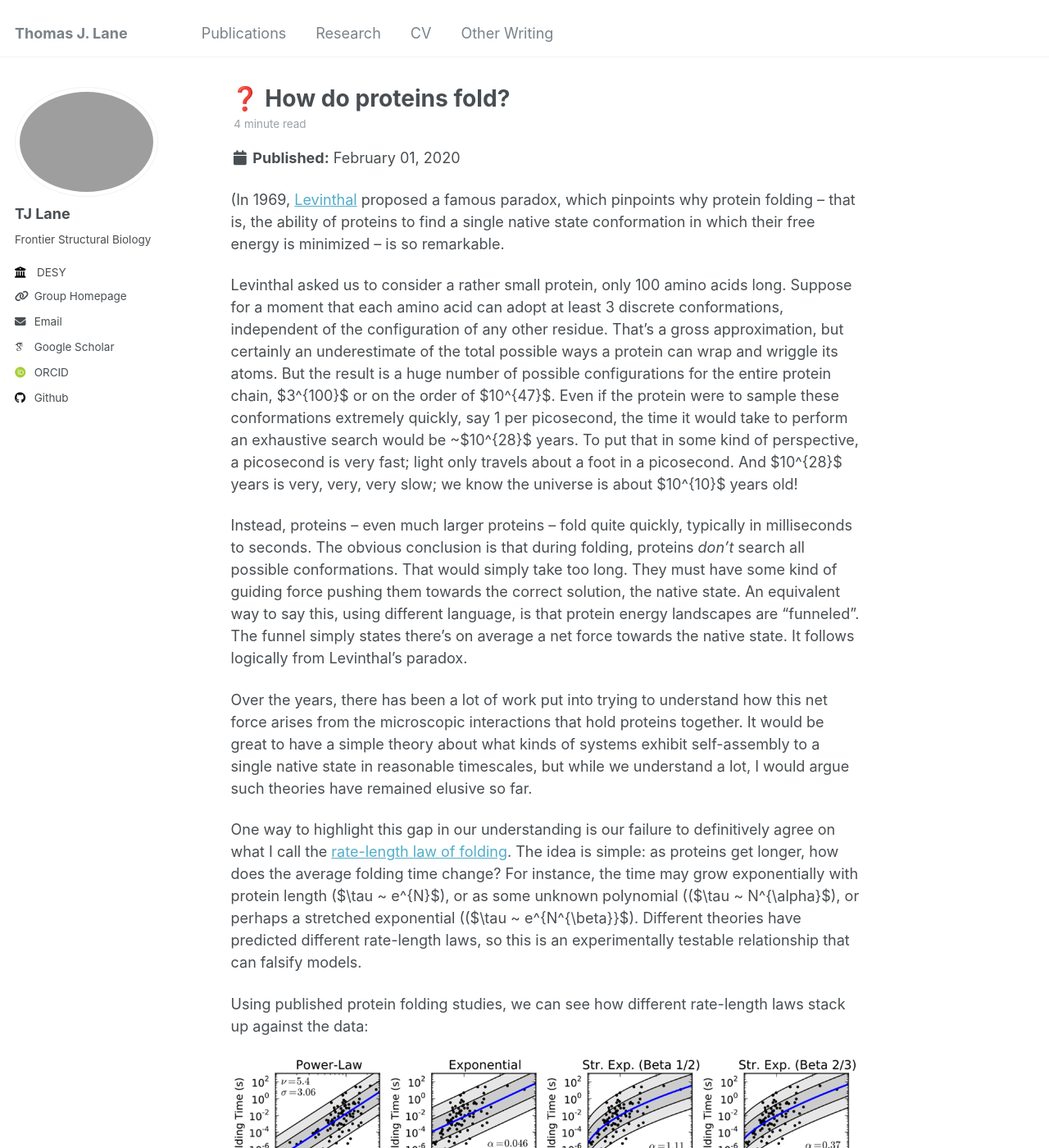
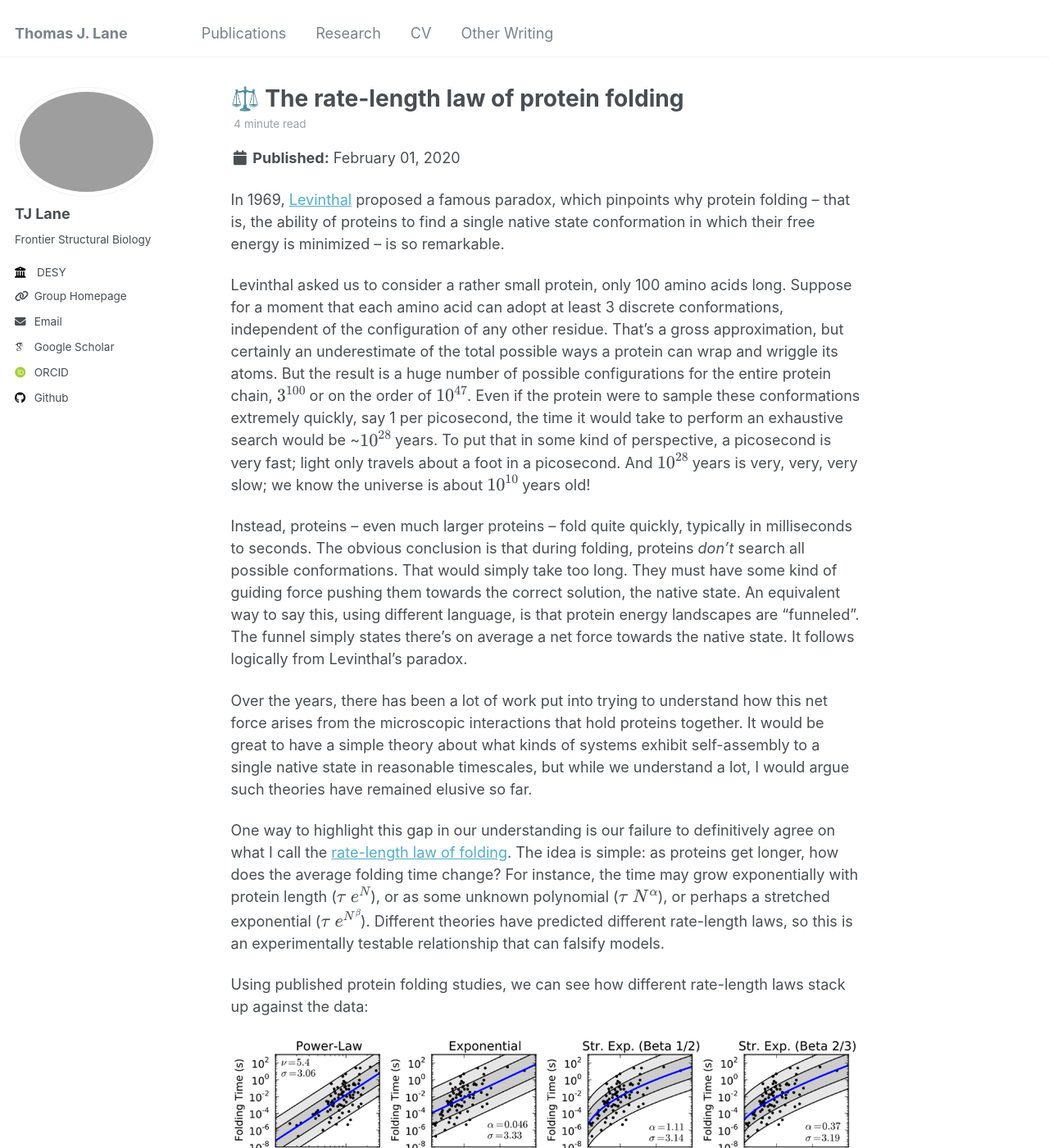
Before and after one commit to tjlane/tjlane.github.io, a Jekyll site: the page built from _posts/2020-02-01-protein-folding.md, in a window 1280 px wide and 1400 px high. Shown: the whole window at 82% size. Built offline with Jekyll 4.4.1, drawn with Linux system fonts in a browser that asks for light colours; some web fonts are replaced.

Commit message:
matjax fix

```diff
--- a/_posts/2020-02-01-protein-folding.md
+++ b/_posts/2020-02-01-protein-folding.md
@@ -1,20 +1,20 @@
 ---
-title: '❓ How do proteins fold?'
+title: '⚖️ The rate-length law of protein folding'
 date: 2020-02-01
 permalink: /posts/2010/protein-folding/
 tags:
   - physics
 ---
 
-(In 1969, [Levinthal](https://en.wikipedia.org/wiki/Cyrus_Levinthal) proposed a famous paradox, which pinpoints why protein folding – that is, the ability of proteins to find a single native state conformation in which their free energy is minimized – is so remarkable.
+In 1969, [Levinthal](https://en.wikipedia.org/wiki/Cyrus_Levinthal) proposed a famous paradox, which pinpoints why protein folding – that is, the ability of proteins to find a single native state conformation in which their free energy is minimized – is so remarkable.
 
-Levinthal asked us to consider a rather small protein, only 100 amino acids long. Suppose for a moment that each amino acid can adopt at least 3 discrete conformations, independent of the configuration of any other residue. That’s a gross approximation, but certainly an underestimate of the total possible ways a protein can wrap and wriggle its atoms. But the result is a huge number of possible configurations for the entire protein chain, $3^{100}$ or on the order of $10^{47}$. Even if the protein were to sample these conformations extremely quickly, say 1 per picosecond, the time it would take to perform an exhaustive search would be ~$10^{28}$ years. To put that in some kind of perspective, a picosecond is very fast; light only travels about a foot in a picosecond. And $10^{28}$ years is very, very, very slow; we know the universe is about $10^{10}$ years old!
+Levinthal asked us to consider a rather small protein, only 100 amino acids long. Suppose for a moment that each amino acid can adopt at least 3 discrete conformations, independent of the configuration of any other residue. That’s a gross approximation, but certainly an underestimate of the total possible ways a protein can wrap and wriggle its atoms. But the result is a huge number of possible configurations for the entire protein chain, \\(3^{100}\\) or on the order of \\(10^{47}\\). Even if the protein were to sample these conformations extremely quickly, say 1 per picosecond, the time it would take to perform an exhaustive search would be ~\\(10^{28}\\) years. To put that in some kind of perspective, a picosecond is very fast; light only travels about a foot in a picosecond. And \\(10^{28}\\) years is very, very, very slow; we know the universe is about \\(10^{10}\\) years old!
 
 Instead, proteins – even much larger proteins – fold quite quickly, typically in milliseconds to seconds. The obvious conclusion is that during folding, proteins *don’t* search all possible conformations. That would simply take too long. They must have some kind of guiding force pushing them towards the correct solution, the native state. An equivalent way to say this, using different language, is that protein energy landscapes are “funneled”. The funnel simply states there’s on average a net force towards the native state. It follows logically from Levinthal’s paradox.
 
 Over the years, there has been a lot of work put into trying to understand how this net force arises from the microscopic interactions that hold proteins together. It would be great to have a simple theory about what kinds of systems exhibit self-assembly to a single native state in reasonable timescales, but while we understand a lot, I would argue such theories have remained elusive so far.
 
-One way to highlight this gap in our understanding is our failure to definitively agree on what I call the [rate-length law of folding](https://doi.org/10.1371/journal.pone.0078606). The idea is simple: as proteins get longer, how does the average folding time change? For instance, the time may grow exponentially with protein length ($\tau ~ e^{N}$), or as some unknown polynomial (($\tau ~ N^{\alpha}$), or perhaps a stretched exponential (($\tau ~ e^{N^{\beta}}$). Different theories have predicted different rate-length laws, so this is an experimentally testable relationship that can falsify models.
+One way to highlight this gap in our understanding is our failure to definitively agree on what I call the [rate-length law of folding](https://doi.org/10.1371/journal.pone.0078606). The idea is simple: as proteins get longer, how does the average folding time change? For instance, the time may grow exponentially with protein length (\\(\tau ~ e^{N}\\)), or as some unknown polynomial (\\(\tau ~ N^{\alpha}\\)), or perhaps a stretched exponential (\\(\tau ~ e^{N^{\beta}}\\)). Different theories have predicted different rate-length laws, so this is an experimentally testable relationship that can falsify models.
 
 Using published protein folding studies, we can see how different rate-length laws stack up against the data:
 
```
